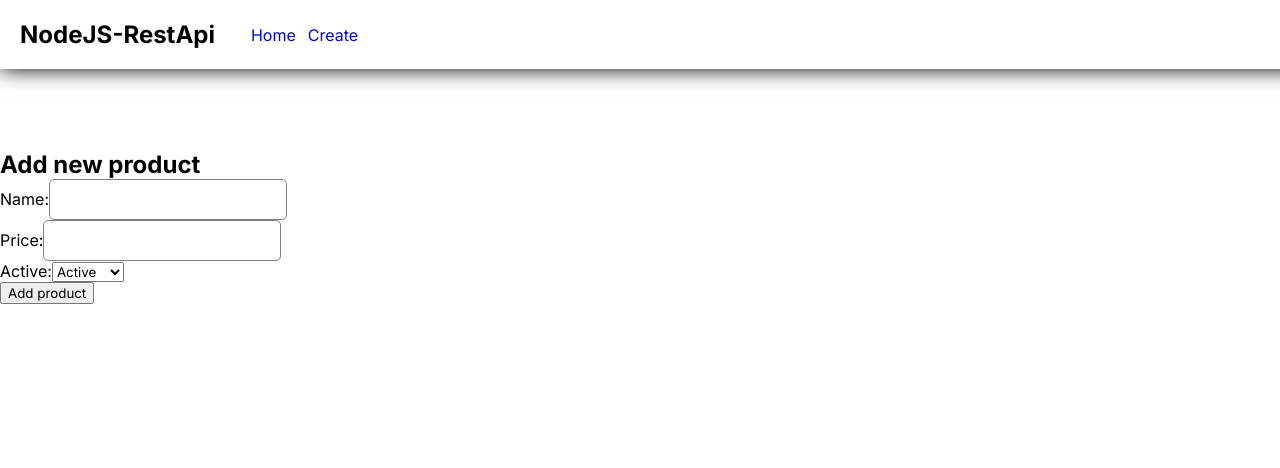
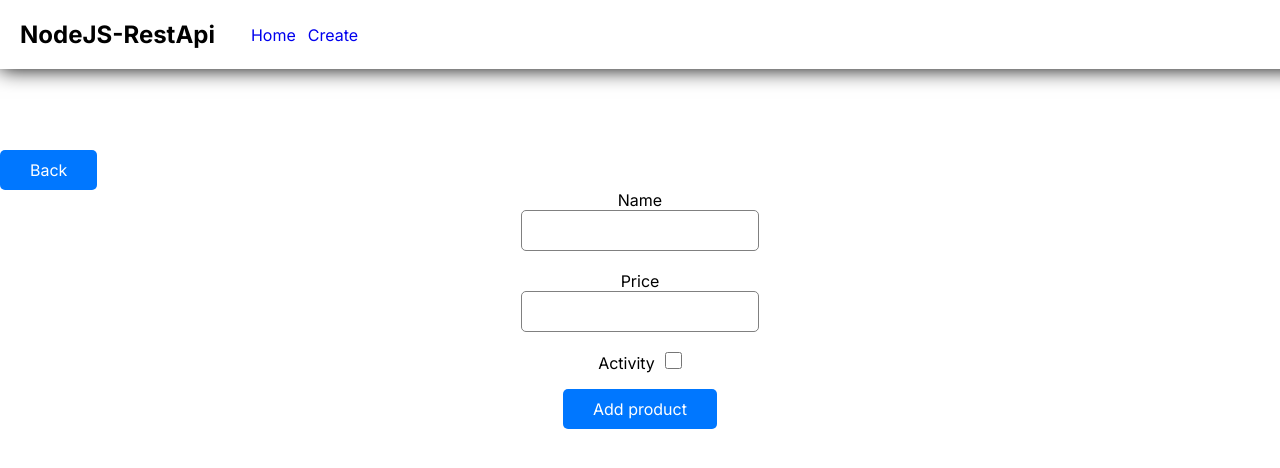
Before and after one commit to leventenyiro/NodeJS-React, a React (Create React App) app in the folder client/web/: page /create in a window 1280 px wide. Shown: the top 468 px of the page. Built offline with nearby package versions, Linux system fonts and the light colour scheme.

Commit message:
create debug

```diff
--- a/client/web/src/Create.js
+++ b/client/web/src/Create.js
@@ -1,13 +1,11 @@
 import { useState } from "react";
 import { useHistory } from "react-router";
-import { Container } from 'react-bootstrap'
-import Form from 'react-bootstrap/Form'
 
 const Create = () => {
-    const [name, setName] = useState();
-    const [price, setPrice] = useState();
-    const [active, setActive] = useState();
-    const [isPending, setIsPending] = useState(false);
+    const [name, setName] = useState()
+    const [price, setPrice] = useState()
+    const [active, setActive] = useState()
+    const [isPending, setIsPending] = useState()
     const history = useHistory();
 
     const handleSubmit = (e) => {
@@ -27,50 +25,24 @@ const Create = () => {
     }
 
     return (
-        <div className="create">
-            <Container>
-            <h2>Add new product</h2>
-                <Form onSubmit={handleSubmit}>
-                    <Form.Group>
-                        <Form.Label>Name:</Form.Label>
-                        <Form.Control
-                            type="text"
-                            required
-                            value={name}
-                            onChange={(e) => setName(e.target.value)}
-                        />
-                    </Form.Group>
+        <div>
+            <button className="btn btn-primary" onClick={history.goBack}>Back</button>
+            <div id="product-details">
+                <form>
+                    <label htmlFor="inputName">Name</label><br />
+                    <input type="text" id="inputName" value={name} onChange={(e) => setName(e.target.value)} /><br />
 
-                    <Form.Group>
-                        <Form.Label>Price:</Form.Label>
-                        <Form.Control
-                            type="number"
-                            min="0"
-                            required
-                            value={price}
-                            onChange={(e) => setPrice(e.target.value)}
-                        />
-                    </Form.Group>
+                    <label htmlFor="inputPrice">Price</label><br />
+                    <input type="number" id="inputPrice" value={price} onChange={(e) => setPrice(e.target.value)} /><br />
 
-                    <Form.Group>
-                        <Form.Label>Active:</Form.Label>
-                        <Form.Control
-                            as="select"
-                            value={active}
-                            onChange={(e) => setActive(e.target.value)}
-                        >
-                            <option value="1">Active</option>
-                            <option value="0">Inactive</option>
-                        </Form.Control>
-                    </Form.Group>
+                    <label htmlFor="inputActive">Activity</label>
+                    <input type="checkbox" id="inputActive" onChange={(e) => setActive(e.target.checked)}/>
+                    <br />
 
-                    { !isPending && <button variant="primary" type="submit">Add product</button> }
-                    { isPending && <button variant="primary" type="submit" disabled>Adding product...</button> }
-
-
-                </Form>
-            </Container>
-
+                    { !isPending && <button className="btn btn-primary" type="submit" onClick={handleSubmit}>Add product</button> }
+                    { isPending && <button className="btn btn-primary" type="submit" disabled>Adding product...</button> }
+                </form>
+            </div>
         </div>
     )
 }
```
